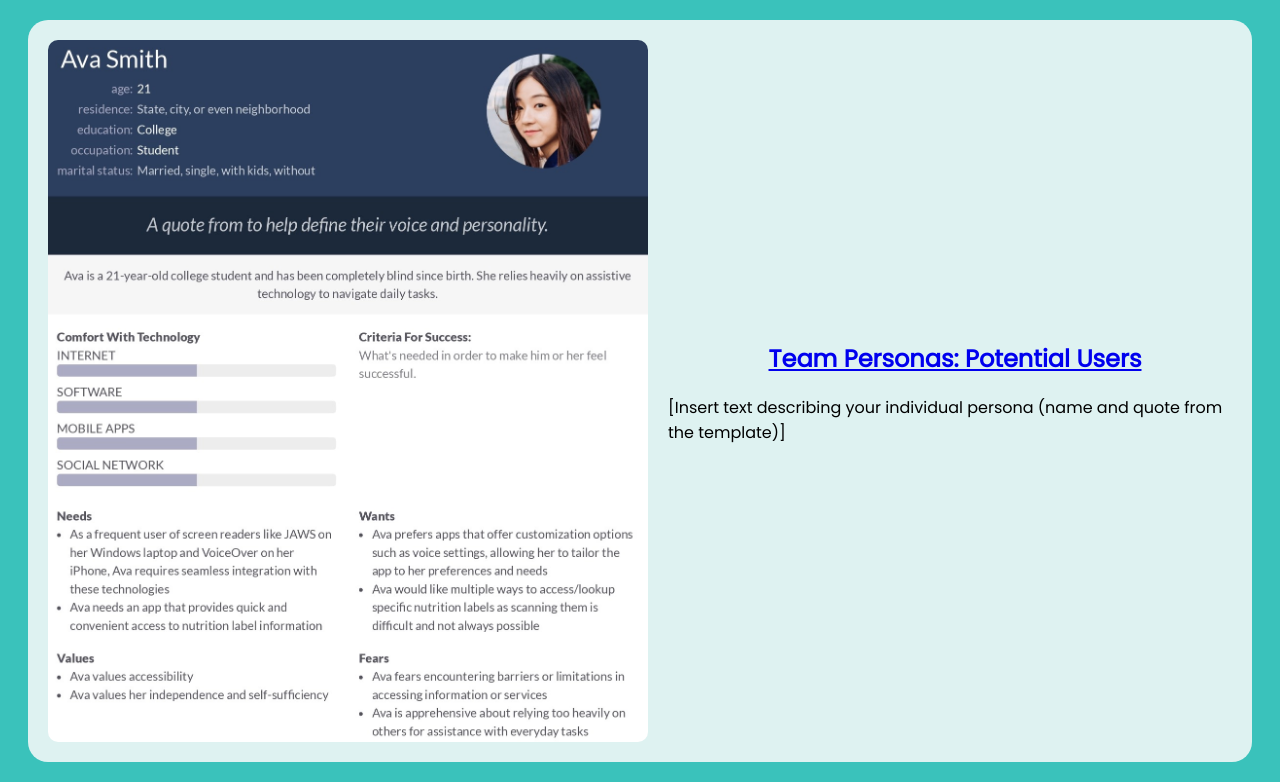
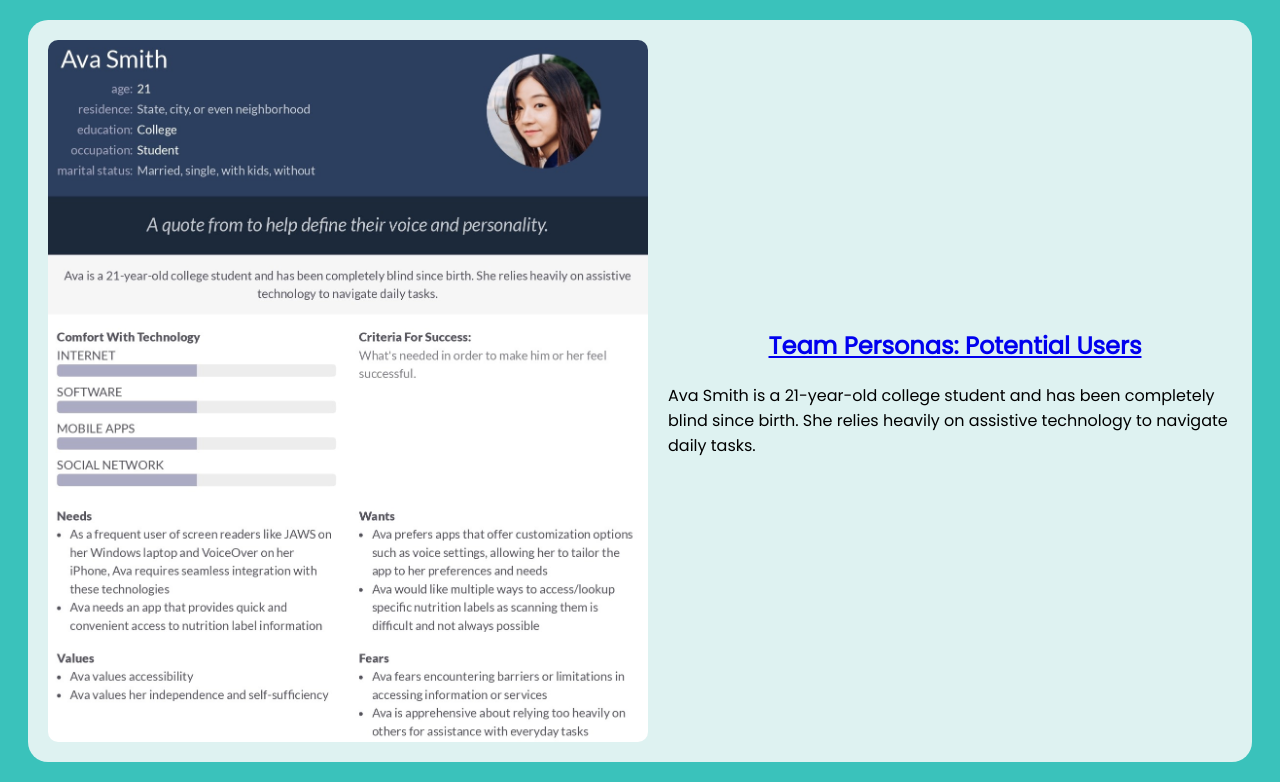
Before and after one commit to cfsteege/cfsteege.github.io, a plain HTML site: page index.html in a window 1280 px wide. Shown: the part 699-1481 px from the top of the page. Drawn offline with Linux system fonts and the light colour scheme.

Commit message:
Update personas

```diff
--- a/index.html
+++ b/index.html
@@ -33,7 +33,7 @@
         <section class="assign-det">
             <a href="files/all-personas.pdf"><h2>Team Personas: Potential Users</h2></a>
             <p>
-                [Insert text describing your individual persona (name and quote from the template)]
+                Ava Smith is a 21-year-old college student and has been completely blind since birth. She relies heavily on assistive technology to navigate daily tasks.
             </p>
         </section>
     </section>
```
Also changed, not shown: 1 other file.
